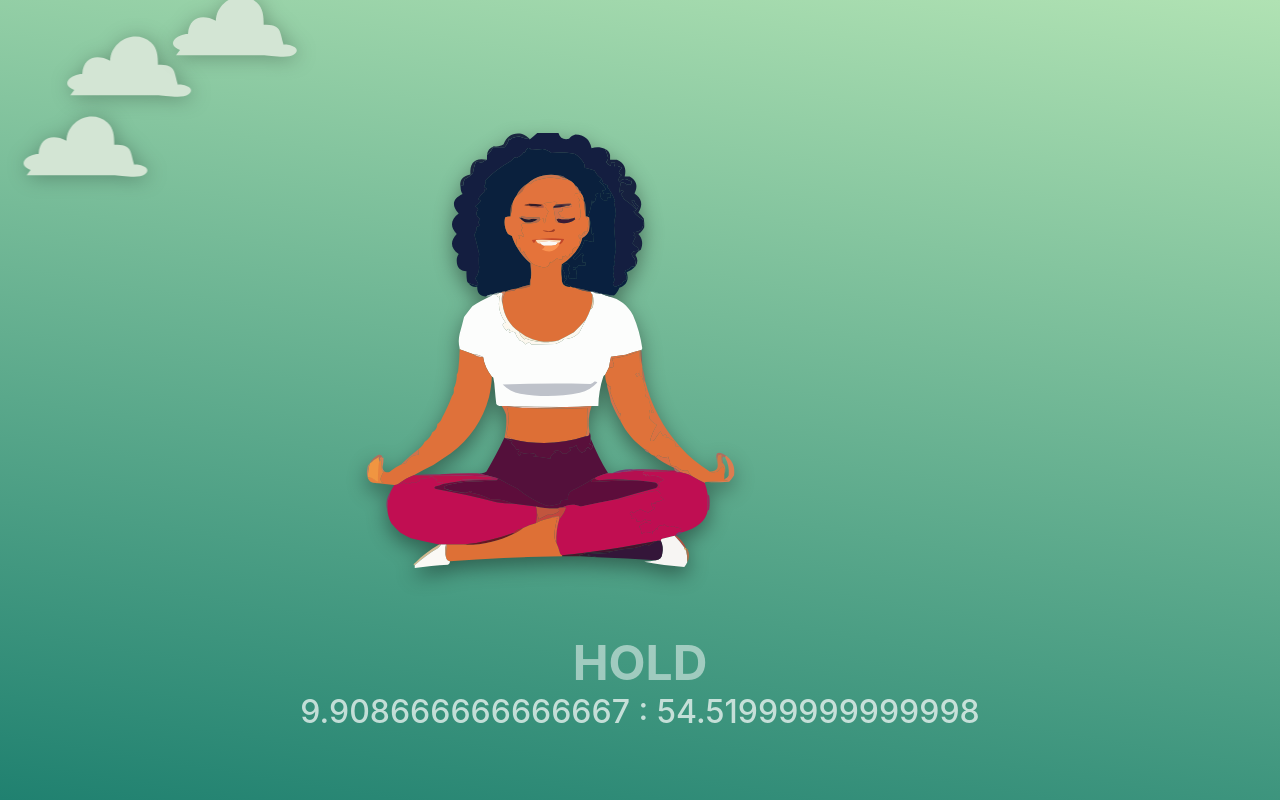
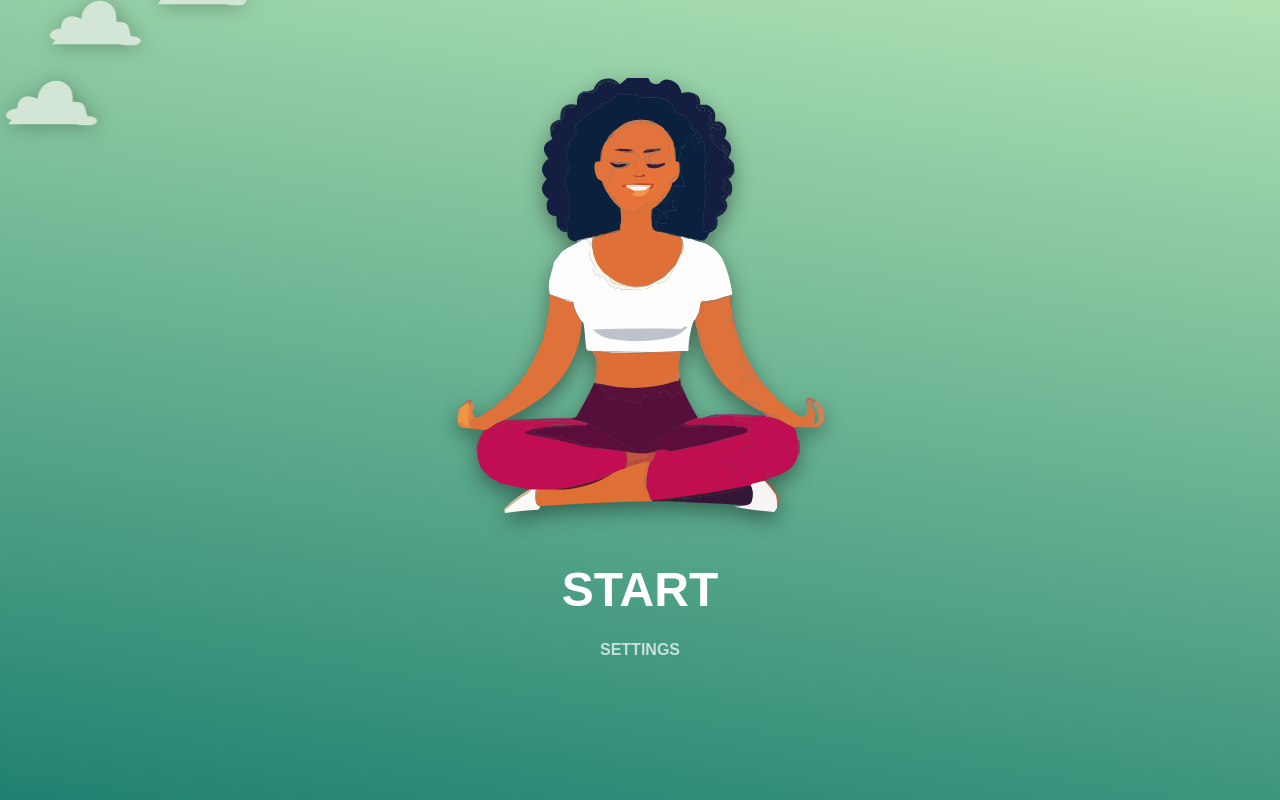
Before and after one commit to jblaszak/breathwork-app, a React (Create React App) app: page / in a window 1280 px wide. Built offline with nearby package versions, Linux system fonts and the light colour scheme.

Commit message:
Cleaned up timer and added start/restart/settings.

```diff
--- a/src/App.js
+++ b/src/App.js
@@ -11,12 +11,13 @@ function App() {
   const [breath2, setBreath2] = useState(defaultBreathLength);
   const [breath3, setBreath3] = useState(defaultBreathLength);
   const [breath4, setBreath4] = useState(defaultBreathLength);
+  const [started, setStarted] = useState(false);
   const controlsRef = useRef();
   const rafRef = useRef(0);
-  const breathRef = useRef(0);
+  const breathRef = useRef();
   const stepCountRef = useRef(0);
   const timerDisplayRef = useRef("");
-  const timerRef = useRef(Date.now() + 1000 * 60 * 10);
+  const timerRef = useRef(Date.now() + 60 * 1000 * 10);
 
   const breaths = [
     { name: "INHALE", value: breath1, setValue: setBreath1 },
@@ -38,11 +39,19 @@ function App() {
   //   return () => document.removeEventListener("mousemove", handleMouseMove);
   // }, []);
 
+  function start() {
+    setStarted(true);
+    stepCountRef.current = 0;
+    timerRef.current = Date.now() + 60 * 1000 * 10;
+  }
+
   function formatTime(time) {
-    // const time = time / 1000;
-    const minutes = (time / 60000) % 59;
-    const seconds = (time / 1000) % 60;
-    return `${minutes} : ${seconds}`;
+    const minutes = Math.floor((time / 60000) % 60);
+    const seconds = Math.floor((time / 1000) % 60);
+    return `${minutes.toFixed(0).toString().padStart(2, "0")}:${seconds
+      .toFixed(0)
+      .toString()
+      .padStart(2, "0")}`;
   }
 
   const startAnimation = () => {
@@ -53,10 +62,15 @@ function App() {
       const interval = Date.now() - start;
       const currentBreath = stepCountRef.current % breaths.length;
       breathRef.current.innerText = breaths[currentBreath].name;
-      timerDisplayRef.current.innerText = formatTime(timerRef.current - Date.now());
+
+      const timeLeft = timerRef.current - Date.now();
+      if (timeLeft <= 0) setStarted(false);
+      timerDisplayRef.current.innerText = formatTime(timeLeft);
+
       if (!breathRef.current.classList.contains(animatedClass)) {
         breathRef.current.classList.add(animatedClass);
       }
+
       if (interval > breaths[currentBreath].value * 1000) {
         stepCountRef.current++;
         const nextBreath = stepCountRef.current % breaths.length;
@@ -75,9 +89,11 @@ function App() {
   };
 
   useEffect(() => {
-    startAnimation();
-    return () => cancelAnimationFrame(rafRef.current);
-  }, []);
+    if (started) {
+      startAnimation();
+      return () => cancelAnimationFrame(rafRef.current);
+    }
+  }, [started]);
 
   return (
     <>
@@ -89,8 +105,23 @@ function App() {
             <img src={cloud} alt="cloud3" />
           </div>
           <img className={classes.meditating} src={sitting} alt="meditating girl" />
-          <p className={classes.breath} ref={breathRef}></p>
-          <p className={classes.timer} ref={timerDisplayRef}></p>
+          <div className={classes.instructions}>
+            {started && (
+              <>
+                <span className={classes.breath} ref={breathRef}></span>
+                <p className={classes.timer} ref={timerDisplayRef}></p>
+                <button className={classes.restartButton} onClick={() => start()}>
+                  RESTART
+                </button>
+              </>
+            )}
+            {!started && (
+              <button className={classes.startButton} onClick={() => start()}>
+                START
+              </button>
+            )}
+            <button className={classes.settingsButton}>SETTINGS</button>
+          </div>
         </div>
         <div className={classes.controls} ref={controlsRef}>
           {breaths.map((breath, i) => {
--- a/src/App.module.css
+++ b/src/App.module.css
@@ -26,30 +26,8 @@ main {
   background: linear-gradient(9deg, rgba(32, 129, 112, 1) 0%, rgba(176, 226, 179, 1) 100%);
 }
 
-.breathContainer {
-  position: absolute;
-  top: 0;
-  left: 0;
-  right: 0;
-  bottom: 0;
-  display: grid;
-  place-content: center;
-  z-index: 10;
-  text-align: center;
-  overflow: hidden;
-}
-
-.breath {
-  font-size: 3rem;
-  font-weight: 700;
-  margin: 0;
-}
-
-.timer {
-  font-size: 2rem;
-  font-weight: 500;
-  opacity: 0.7;
-  margin: 0;
+button {
+  cursor: pointer;
 }
 
 .animation {
@@ -113,8 +91,80 @@ main {
 }
 
 .meditating {
-  margin-top: 4rem;
+  margin-top: 2rem;
   width: 65vw;
   max-width: 500px;
   filter: drop-shadow(0px 8px 10px #00000066);
 }
+
+.breathContainer {
+  position: absolute;
+  top: 0;
+  left: 0;
+  right: 0;
+  bottom: 0;
+  display: grid;
+  place-content: center;
+  z-index: 10;
+  text-align: center;
+  overflow: hidden;
+}
+
+.instructions {
+  margin-top: -1rem;
+  height: 12rem;
+  display: flex;
+  flex-direction: column;
+  justify-content: flex-start;
+}
+
+.startButton,
+.restartButton,
+.settingsButton {
+  align-self: center;
+  appearance: none;
+  border: none;
+  padding: 0;
+  background-color: transparent;
+  color: white;
+}
+
+.startButton {
+  margin: 0 0 1rem 0;
+  /* margin: 0; */
+  font-size: 3rem;
+  font-weight: 700;
+}
+
+.startButton:hover {
+  opacity: 0.7;
+}
+
+.restartButton,
+.settingsButton {
+  margin: 0.5rem 0 0 0;
+  font-size: 1rem;
+  font-weight: 700;
+  opacity: 0.7;
+}
+
+.restartButton:hover,
+.settingsButton:hover {
+  opacity: 0.5;
+}
+
+.breath {
+  /* display: inline; */
+  /* height: 55px; */
+  font-size: 3rem;
+  font-weight: 700;
+  margin: -0.5rem 0 0 0;
+  padding: 0;
+}
+
+.timer {
+  font-size: 2rem;
+  font-weight: 500;
+  opacity: 0.7;
+  margin: 0 0 1rem 0;
+}
```
